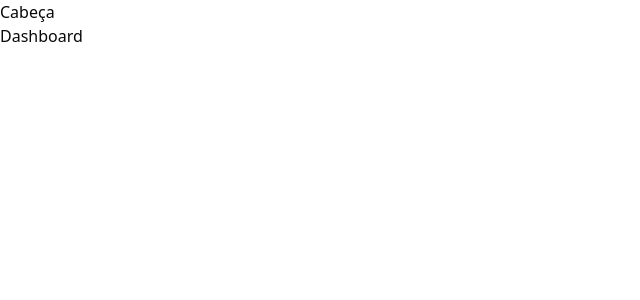
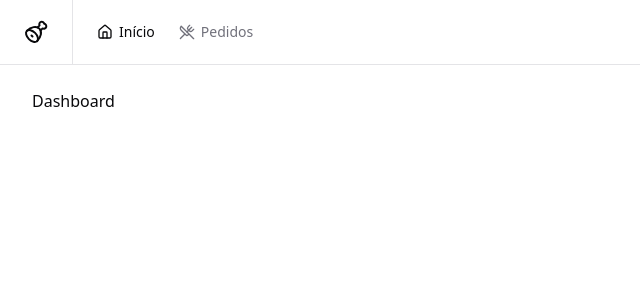
Before and after one commit to PauloStraforini/FoodShop-Web, a React (Vite) app: page / in a window 1280 px wide. Shown: the top 300 px of the page, without its empty margins (0-640 px from the left). Built offline with nearby package versions, Linux system fonts and the light colour scheme.

Commit message:
config header

```diff
--- a/package.json
+++ b/package.json
@@ -11,6 +11,7 @@
   "dependencies": {
     "@hookform/resolvers": "^5.2.2",
     "@radix-ui/react-label": "^2.1.7",
+    "@radix-ui/react-separator": "^1.1.7",
     "@radix-ui/react-slot": "^1.2.3",
     "@tailwindcss/vite": "^4.1.14",
     "class-variance-authority": "^0.7.1",
--- /dev/null
+++ b/src/components/header.tsx
@@ -0,0 +1,27 @@
+import { HamIcon, Home, UtensilsCrossed } from 'lucide-react'
+
+import { NavLink } from './nav-link'
+import { Separator } from './ui/separator'
+
+export function Header() {
+    return (
+        <div className="border-b">
+            <div className="flex h-16 items-center gap-6 px-6">
+                <HamIcon className="h-6 w-6" />
+
+                <Separator orientation="vertical" className="h-6" />
+
+                <nav className="flex items-center space-x-4 lg:space-x-6">
+                    <NavLink to="/">
+                        <Home className="h-4 w-4" />
+                        Início
+                    </NavLink>
+                    <NavLink to="/orders">
+                        <UtensilsCrossed className="h-4 w-4" />
+                        Pedidos
+                    </NavLink>
+                </nav>
+            </div>
+        </div>
+    )
+}
--- /dev/null
+++ b/src/components/nav-link.tsx
@@ -0,0 +1,15 @@
+import { Link, type LinkProps, useLocation } from 'react-router-dom'
+
+export type NavLinkProps = LinkProps
+
+export function NavLink(props: NavLinkProps) {
+    const { pathname } = useLocation()
+
+    return (
+        <Link
+            data-current={pathname === props.to}
+            className="flex items-center gap-1.5 text-sm font-medium text-muted-foreground hover:text-foreground data-[current=true]:text-foreground"
+            {...props}
+        />
+    )
+}
--- /dev/null
+++ b/src/components/ui/separator.tsx
@@ -0,0 +1,26 @@
+import * as React from "react"
+import * as SeparatorPrimitive from "@radix-ui/react-separator"
+
+import { cn } from "@/lib/utils"
+
+function Separator({
+  className,
+  orientation = "horizontal",
+  decorative = true,
+  ...props
+}: React.ComponentProps<typeof SeparatorPrimitive.Root>) {
+  return (
+    <SeparatorPrimitive.Root
+      data-slot="separator"
+      decorative={decorative}
+      orientation={orientation}
+      className={cn(
+        "bg-border shrink-0 data-[orientation=horizontal]:h-px data-[orientation=horizontal]:w-full data-[orientation=vertical]:h-full data-[orientation=vertical]:w-px",
+        className
+      )}
+      {...props}
+    />
+  )
+}
+
+export { Separator }
--- a/src/pages/_layouts/app.tsx
+++ b/src/pages/_layouts/app.tsx
@@ -1,11 +1,12 @@
+import { Header } from "@/components/header";
 import { Outlet } from "react-router-dom";
 
 export function AppLayout() {
     return (
-        <div>
-            <h1>Cabeça</h1>
+        <div className="flex min-h-screen flex-col antialiased">
+            <Header/>
 
-            <div>
+            <div className="flex flex-1 flex-col gap-4 p-8 pt-6">
                 <Outlet/>
             </div>
         </div>
--- a/src/pages/_layouts/auth.tsx
+++ b/src/pages/_layouts/auth.tsx
@@ -3,7 +3,7 @@
 
 export function AuthLayout() {
     return (
-        <div className="min-h-screen grid grid-cols-2">
+        <div className="min-h-screen grid grid-cols-2 antialiased">
             <div className="h-full  border-r border-foreground/5 bg-muted p-10 text-muted-foreground flex flex-col justify-between">
                 <div className="flex items-center gap-3 text-lg text-foreground">
                  <HamIcon className="size-5"/>
```
Also changed, not shown: 1 other file (tests, documents, lock files or other folders).
